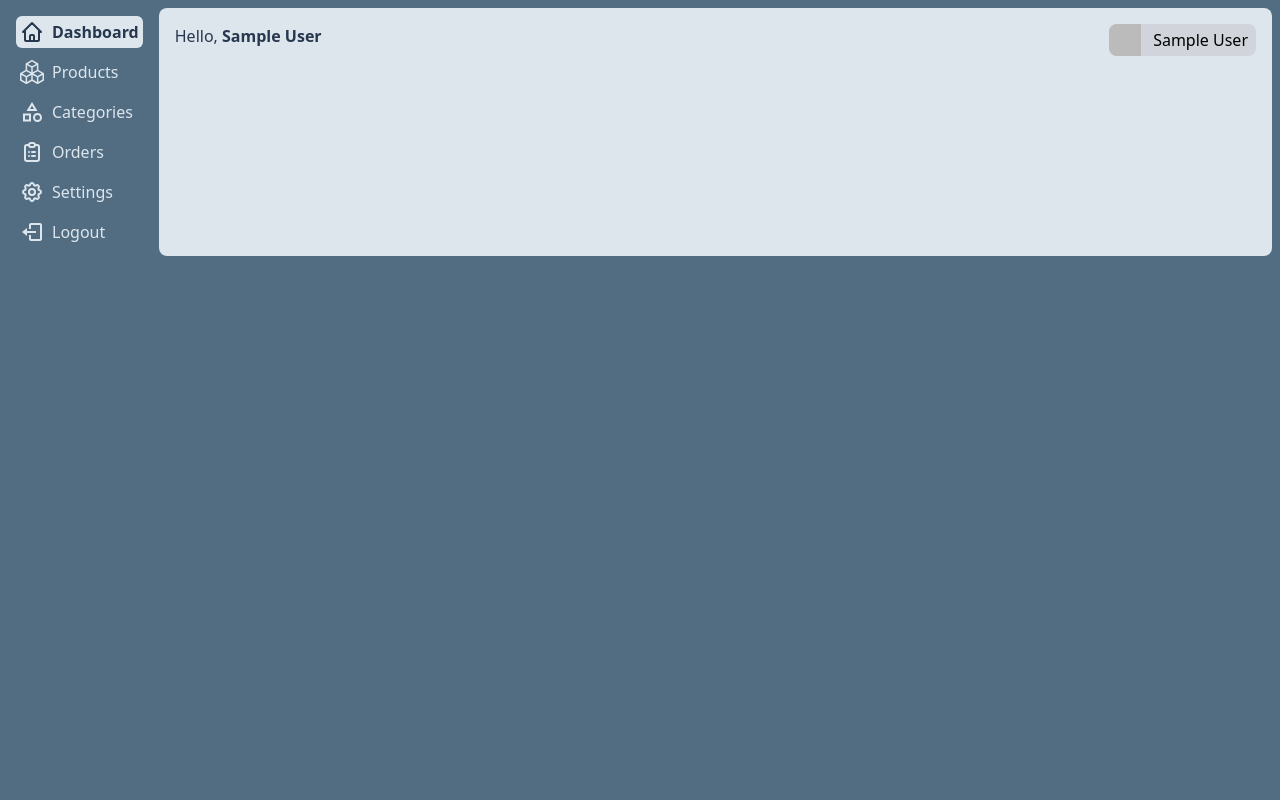
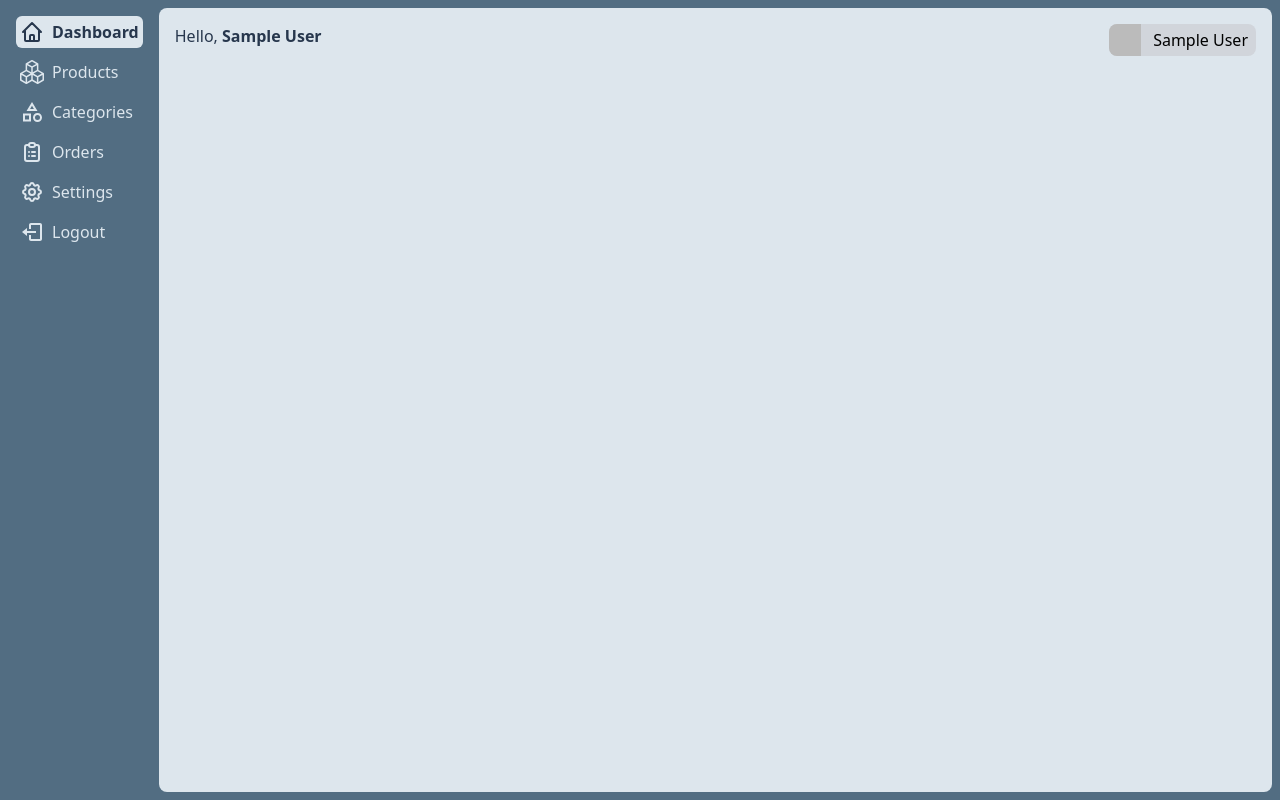
Before and after one commit to NMY0d4/NextJS_MyEcom_admin, a Next.js app: page / in a window 1280 px wide. Built offline with nearby package versions, Linux system fonts and the light colour scheme; no server answers; sample sign-in values are in the browser's storage.

Commit message:
refactoring style

```diff
--- a/components/layout.js
+++ b/components/layout.js
@@ -32,18 +32,15 @@ export default function Layout({ children }) {
   }
 
   return (
-    <div className='bg-genBg w-screen min-h-screen'>
+    <div className='bg-genBg text-secondary w-screen min-h-screen'>
       <div className='md:hidden flex justify-between items-center p-2'>
         <button onClick={() => setShowNav(true)}>
           <RxHamburgerMenu size='1.8rem' />
         </button>
         <Logo />
       </div>
-      <div className='flex'>
-        <Nav
-          show={showNav}
-          onClose={() => setShowNav(false)}
-        />
+      <div className='flex min-h-screen'>
+        <Nav show={showNav} onClose={() => setShowNav(false)} />
         <div className='bg-secondary text-primary flex-grow m-2 ml-0 rounded-lg p-4'>
           {children}
         </div>
--- a/components/ui/Logo.js
+++ b/components/ui/Logo.js
@@ -5,7 +5,7 @@ import { BiStore } from 'react-icons/bi';
 const Logo = () => {
   return (
     <Link href='/' className='flex items-center gap-2 p-1'>
-      <BiStore size='1.5rem' />
+      <BiStore size='1.7rem' />
       <span>EcommerceAdmin</span>
     </Link>
   );
--- a/styles/globals.css
+++ b/styles/globals.css
@@ -57,15 +57,15 @@ table.basic a:hover {
 }
 
 table.basic {
-  @apply w-full;
+  @apply w-full rounded-sm shadow-sm;
 }
 
 table.basic thead tr td {
-  @apply bg-tertiary font-semibold;
+  @apply text-sm font-semibold uppercase border-b border-tertiary px-4 py-2;
 }
 
 table.basic tr td {
-  @apply border border-genBg p-1;
+  @apply px-4 py-2;
 }
 
 table.basic a {
```
